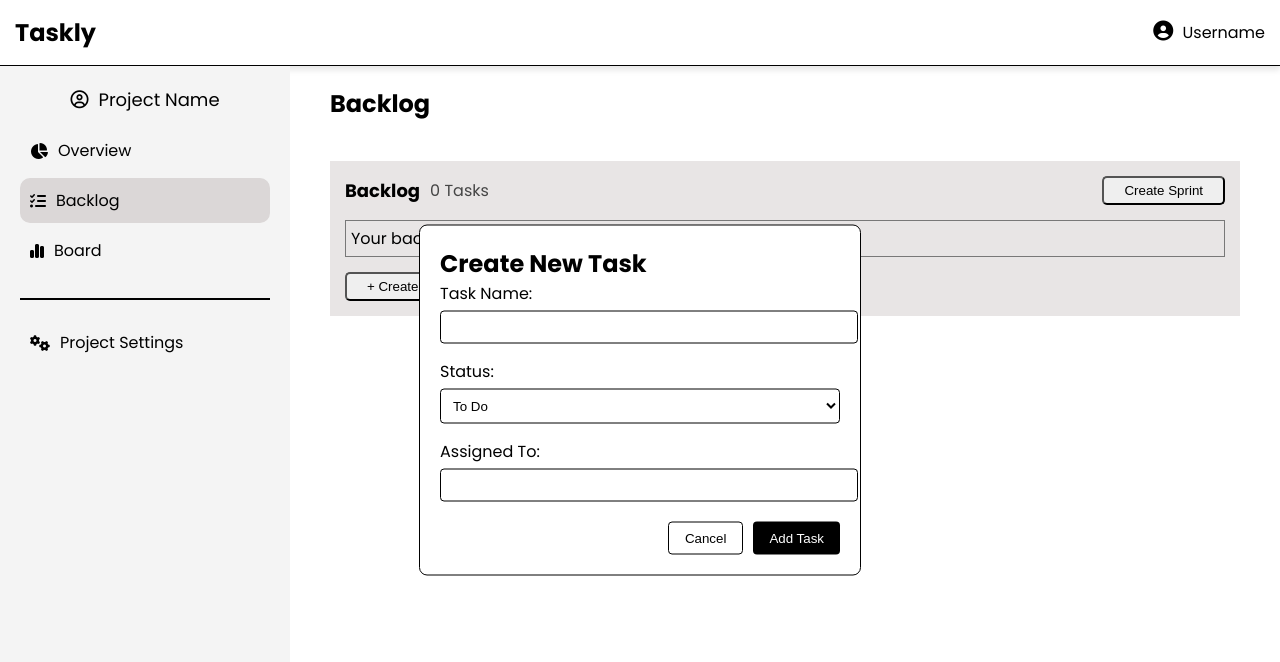
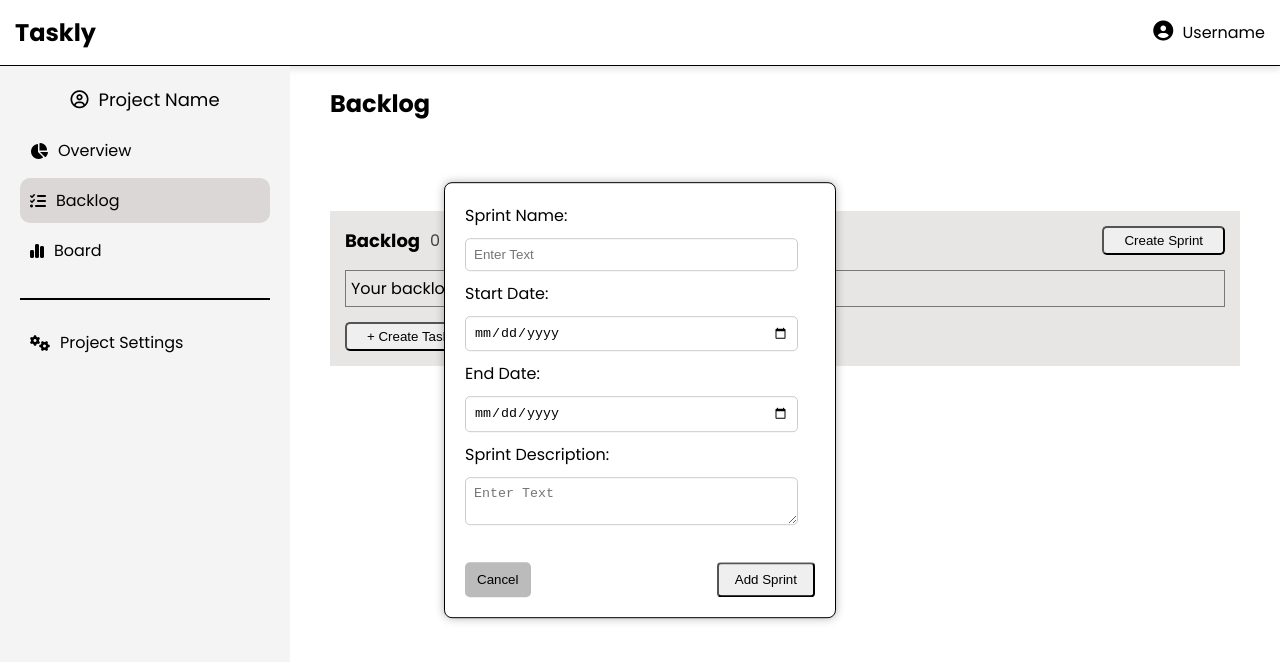
Before and after one commit to SenSlay/Taskly, a plain HTML site: page pages/backlog.html in a window 1280 px wide. Both pictures are taken after a click on the button "Create Sprint". Drawn offline with Linux system fonts and the light colour scheme.

Commit message:
ADDED AR MAN'S CODE + RYONAN

```diff
--- a/pages/backlog.html
+++ b/pages/backlog.html
@@ -20,7 +20,7 @@
     </div>
   </header>
 
-  <main>
+  <main class="backlog-content">
     <aside class="sidebar">
       <div>
         <i class="fa-regular fa-circle-user"></i>
@@ -34,15 +34,19 @@
     </aside>
 
     <!-- When writing CSS, use ".backlog-content" first to avoid conflict with other class names -->
-    <div class="main-content backlog-content">
+    <div class="main-content">
       <h1 class="page-title">Backlog</h1>
 
       <!-- WRITE THE CONTENT HERE -->
+      <ul class="sprint-list-container">
+
+      </ul>
+
       <div class="backlog-container">
         <div>
           <h2>Backlog</h2>
           <p>0 Tasks</p>
-          <button class="create-sprint-button">Create Sprint</button>
+          <button class="create-sprint-button" onclick="openModal()">Create Sprint</button>
         </div>
 
         <div class="issue-container">
@@ -53,11 +57,37 @@
           <button class="create-issue-button">+ Create Task</button>
         </div>
       </div>
+     <!--MODAL-->
+     <div class="modal fade" id="sprintModal" tabindex="-1" aria-labelledby="modalTitle" aria-hidden="true">
+          <div class="modal-content">
+              <div class="modal-header">
+      <div class="modal" id="sprintModal">
+        <h2 class="modal-title" id="modalTitle">CREATE SPRINT</h2>
+        <button type="button" class="btn-close" data-bs-dismiss="modal" aria-label="Close"></button>
       </div>
 
-    <!-- updated HTML by Ryonan -->
+        <!-- PLACE THE FORM BELOW IN A FORM ELEMENT <FORM></FORM> -->
+
+        <div class="modal-body">
+          <form id="sprintForm">
+              <div class="mb-3">
+        <div class="Sprint Name">Sprint Name:</div><input type="text" id="sprintName" placeholder="Enter Text">
+        <div class="startDate">Start Date:</div><input type="date" id="startDate">
+        <div class="endDate">End Date:</div><input type="date" id="endDate">
+        <div class="Sprint Description">Sprint Description:</div><textarea id="sprintDescription" placeholder="Enter Text"></textarea>
+        <div class="modal-buttons">
+            <button type="button" class="modal-button cancel-btn" onclick="closeModal()">Cancel</button>
+            <button type="button" class="btn btn-success" onclick="addSprint()">Add Sprint</button>
+          </div>
+        </div>
+        </form>
+      </div>
+          </div>
+        </div>
+      </div>
+
       <!-- Task Modal -->
-    <div class="backlog-content modal-overlay" id="taskModal">
+      <div class="modal-overlay" id="taskModal">
         <div class="modal">
           <h2>Create New Task</h2>
           <form id="taskForm">
@@ -85,7 +115,6 @@
         </div>
       </div>
   </main>
-
   <script src="/js/backlog.js"></script>
 </body>
 </html>
```
Lines whose indentation alone changed are shown as unchanged.
